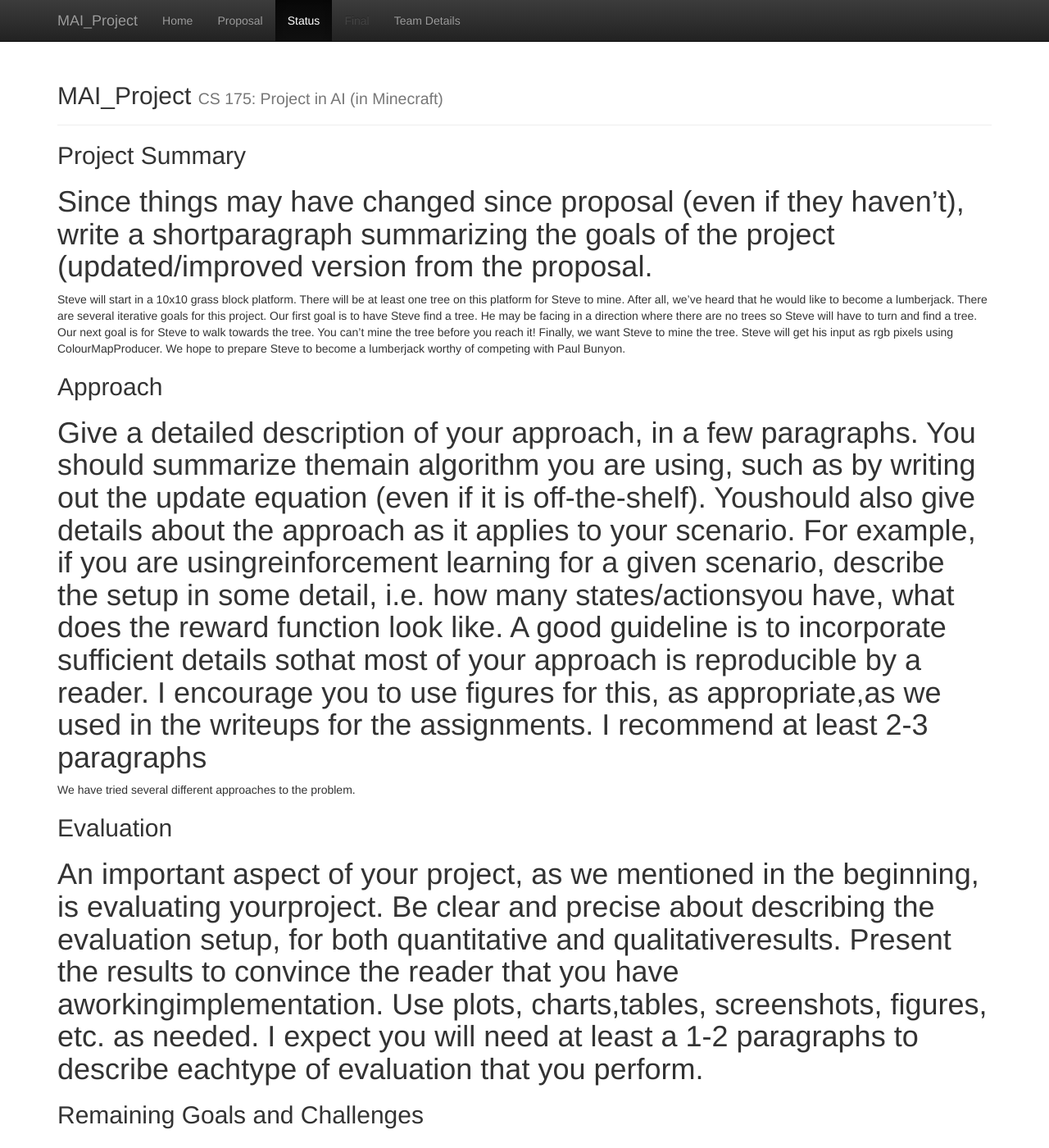
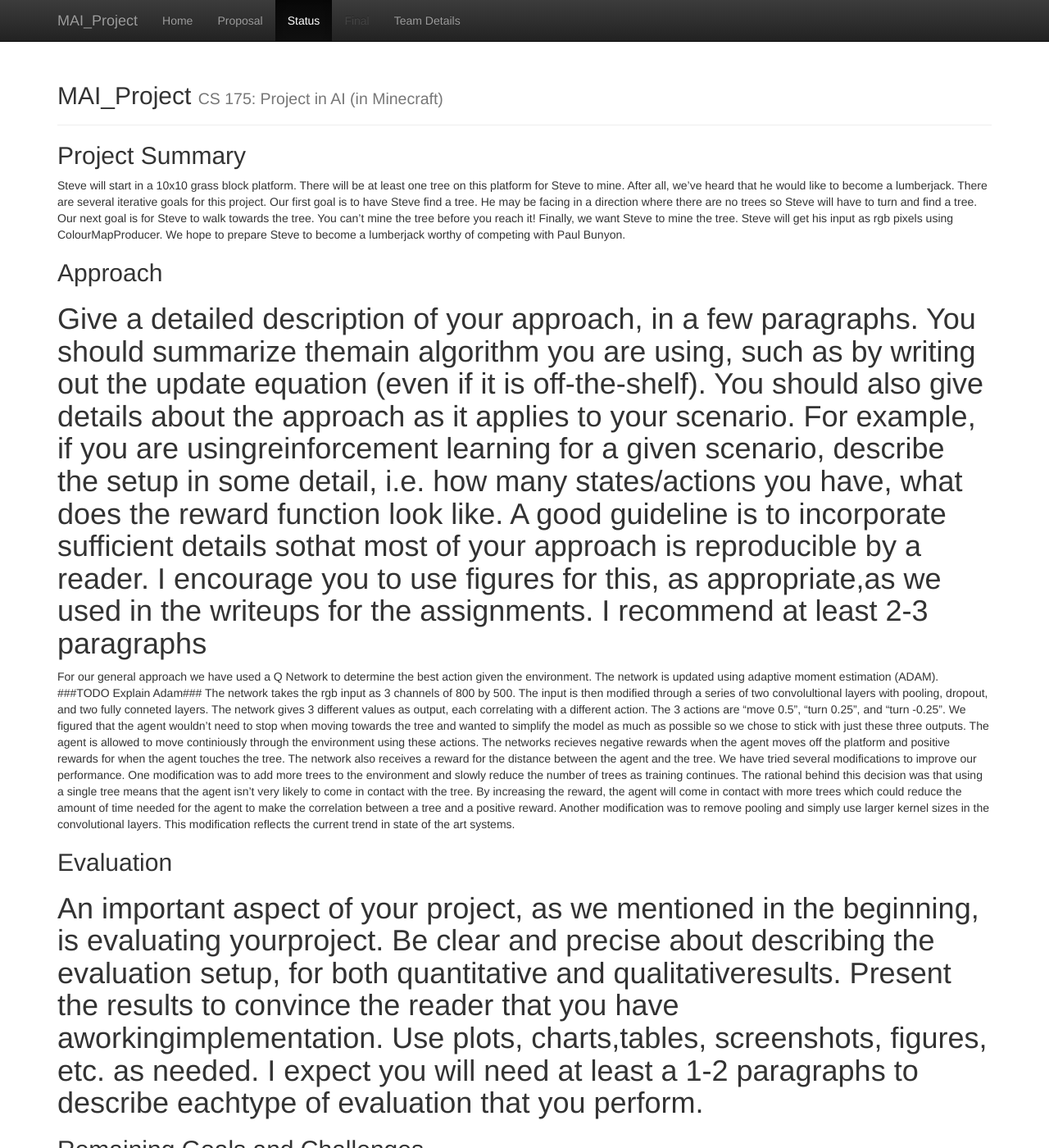
Before and after one commit to kchian/MAI_Project, a Jekyll site: the page built from docs/status.md, in a window 1280 px wide and 1400 px high. Shown: the whole window at 82% size. Built offline with Jekyll 4.4.1, drawn with Linux system fonts in a browser that asks for light colours.

Commit message:
Update status.md

```diff
--- a/docs/status.md
+++ b/docs/status.md
@@ -3,12 +3,13 @@ layout: default
 title: Status
 ---
 ## Project Summary
-# Since things may have changed since proposal (even if they haven’t), write a shortparagraph summarizing the goals of the project (updated/improved version from the proposal.
 Steve will start in a 10x10 grass block platform. There will be at least one tree on this platform for Steve to mine. After all, we've heard that he would like to become a lumberjack. There are several iterative goals for this project. Our first goal is to have Steve find a tree. He may be facing in a direction where there are no trees so Steve will have to turn and find a tree. Our next goal is for Steve to walk towards the tree. You can't mine the tree before you reach it! Finally, we want Steve to mine the tree. Steve will get his input as rgb pixels using ColourMapProducer. We hope to prepare Steve to become a lumberjack worthy of competing with Paul Bunyon.
 
 ## Approach
-# Give a detailed description of your approach, in a few paragraphs. You should summarize themain algorithm you are using, such as by writing out the update equation (even if it is off-the-shelf). Youshould also give details about the approach as it applies to your scenario.  For example, if you are usingreinforcement learning for a given scenario, describe the setup in some detail, i.e. how many states/actionsyou have, what does the reward function look like. A good guideline is to incorporate sufficient details sothat most of your approach is reproducible by a reader. I encourage you to use figures for this, as appropriate,as we used in the writeups for the assignments. I recommend at least 2-3 paragraphs
-We have tried several different approaches to the problem.
+# Give a detailed description of your approach, in a few paragraphs. You should summarize themain algorithm you are using, such as by writing out the update equation (even if it is off-the-shelf). You should also give details about the approach as it applies to your scenario.  For example, if you are usingreinforcement learning for a given scenario, describe the setup in some detail, i.e. how many states/actions you have, what does the reward function look like. A good guideline is to incorporate sufficient details sothat most of your approach is reproducible by a reader. I encourage you to use figures for this, as appropriate,as we used in the writeups for the assignments. I recommend at least 2-3 paragraphs
+For our general approach we have used a Q Network to determine the best action given the environment. The network is updated using adaptive moment estimation (ADAM). ###TODO Explain Adam###
+The network takes the rgb input as 3 channels of 800 by 500. The input is then modified through a series of two convolultional layers with pooling, dropout, and two fully conneted layers. The network gives 3 different values as output, each correlating with a different action. The 3 actions are "move 0.5", "turn 0.25", and "turn -0.25". We figured that the agent wouldn't need to stop when moving towards the tree and wanted to simplify the model as much as possible so we chose to stick with just these three outputs. The agent is allowed to move continiously through the environment using these actions. The networks recieves negative rewards when the agent moves off the platform and positive rewards for when the agent touches the tree. The network also receives a reward for the distance between the agent and the tree.
+We have tried several modifications to improve our performance. One modification was to add more trees to the environment and slowly reduce the number of trees as training continues. The rational behind this decision was that using a single tree means that the agent isn't very likely to come in contact with the tree. By increasing the reward, the agent will come in contact with more trees which could reduce the amount of time needed for the agent to make the correlation between a tree and a positive reward. Another modification was to remove pooling and simply use larger kernel sizes in the convolutional layers. This modification reflects the current trend in state of the art systems.
 
 ## Evaluation
 # An important aspect of your project, as we mentioned in the beginning, is evaluating yourproject. Be clear and precise about describing the evaluation setup, for both quantitative and qualitativeresults. Present the results to convince the reader that you have aworkingimplementation. Use plots, charts,tables, screenshots, figures, etc. as needed. I expect you will need at least a 1-2 paragraphs to describe eachtype of evaluation that you perform.
```
